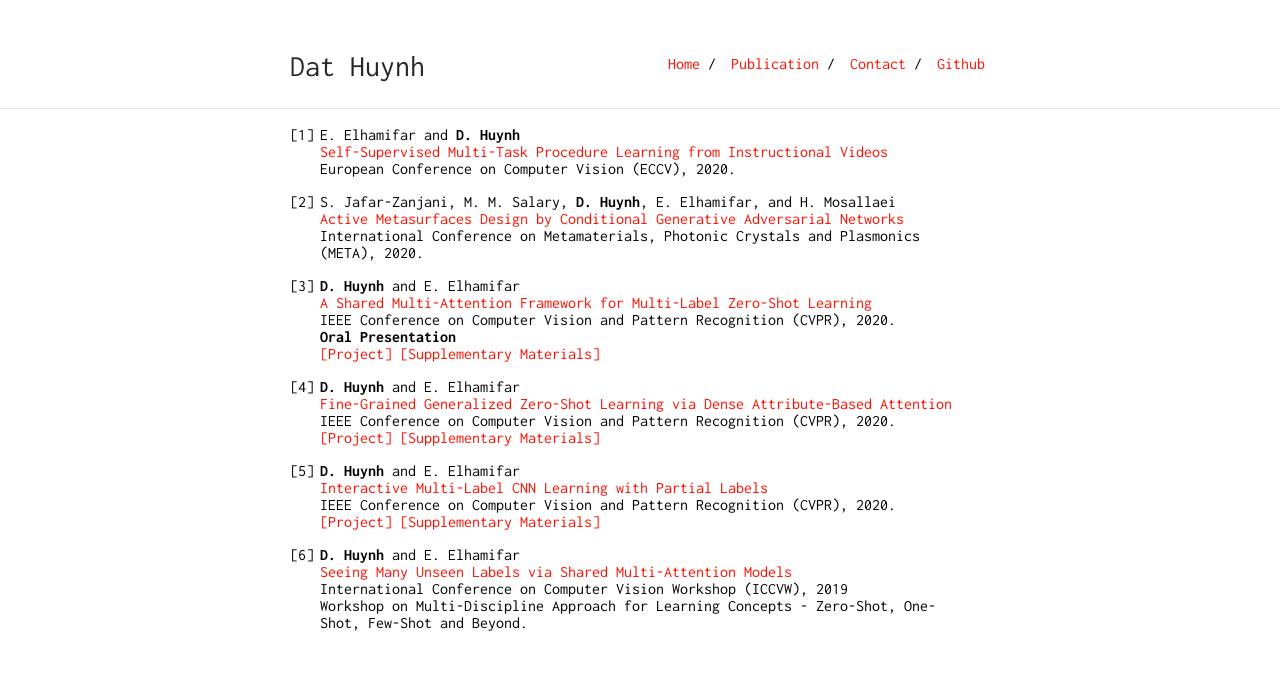
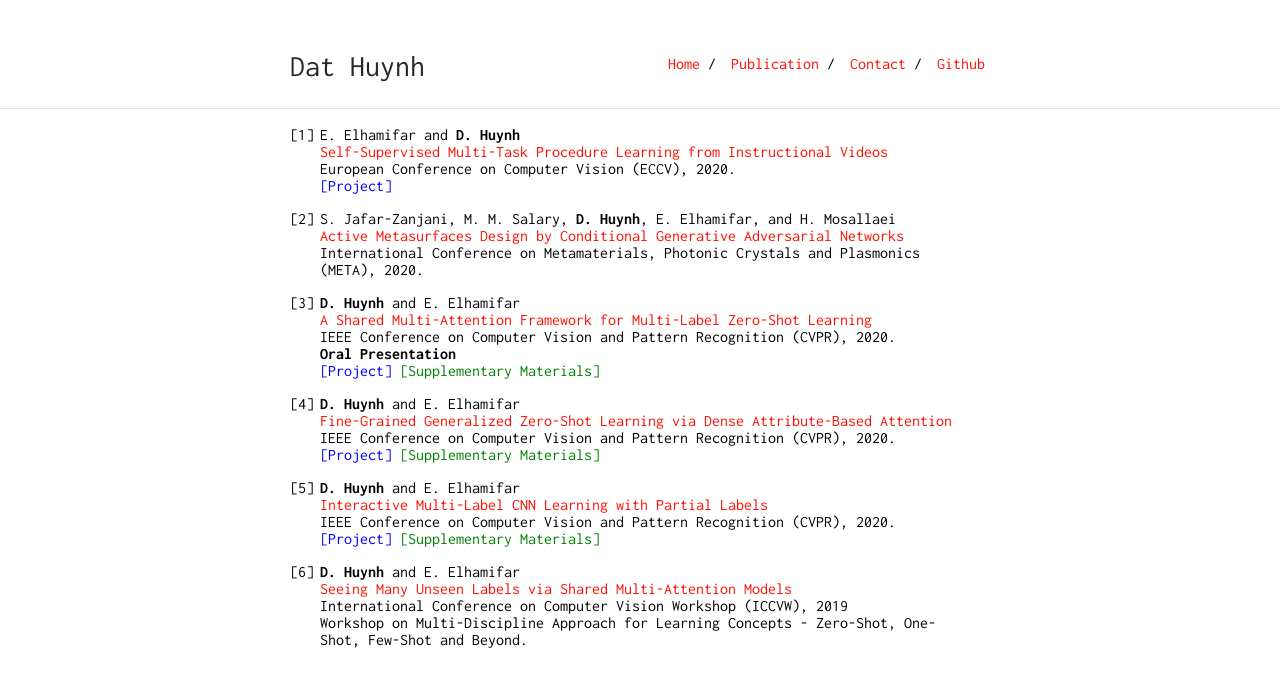
Before and after one commit to ZiweiXU/hbdat.github.io, a Jekyll site: the page built from publication.md, in a window 1280 px wide. Shown: the top 687 px of the page. Built offline with Jekyll 4.4.1, drawn with Linux system fonts in a browser that asks for light colours.

Commit message:
add selfsup project

```diff
--- a/publication.md
+++ b/publication.md
@@ -10,6 +10,7 @@ title: Dat Huynh
 		E. Elhamifar and <b>D. Huynh</b><br>
 		<a href="http://khoury.neu.edu/home/eelhami/publications/SelfSupProcLearn-ECCV2020.pdf">Self-Supervised Multi-Task Procedure Learning from Instructional Videos</a><br>
 		European Conference on Computer Vision (ECCV), 2020.<br>
+		<a href="https://github.com/hbdat/eccv20_Multi_Task_Procedure_Learning" style="color:blue;">[Project]</a>
 	</p>
 </li>
 
@@ -27,8 +28,8 @@ title: Dat Huynh
 		<a href="http://khoury.neu.edu/home/eelhami/publications/MultiAtt-MLZSL-CVPR20.pdf">A Shared Multi-Attention Framework for Multi-Label Zero-Shot Learning</a><br>
 		IEEE Conference on Computer Vision and Pattern Recognition (CVPR), 2020.<br>
 		<b>Oral Presentation</b><br>
-		<a href="https://github.com/hbdat/cvpr20_LESA">[Project]</a>
-		<a href="http://www.ccs.neu.edu/home/eelhami/publications/MultiAtt-MLZSL-CVPR20-suppmat.pdf">[Supplementary Materials]</a><br>
+		<a href="https://github.com/hbdat/cvpr20_LESA" style="color:blue;">[Project]</a>
+		<a href="http://www.ccs.neu.edu/home/eelhami/publications/MultiAtt-MLZSL-CVPR20-suppmat.pdf" style="color:green;">[Supplementary Materials]</a><br>
 	</p>
 </li>
 
@@ -37,8 +38,8 @@ title: Dat Huynh
 		<b>D. Huynh</b> and E. Elhamifar<br>
 		<a href="http://khoury.neu.edu/home/eelhami/publications/FineGrainedZSL-CVPR20.pdf">Fine-Grained Generalized Zero-Shot Learning via Dense Attribute-Based Attention</a><br>
 		IEEE Conference on Computer Vision and Pattern Recognition (CVPR), 2020.<br>
-		<a href="https://github.com/hbdat/cvpr20_DAZLE">[Project]</a>
-		<a href="http://www.ccs.neu.edu/home/eelhami/publications/FineGrainedZSL-CVPR20-suppmat.pdf">[Supplementary Materials]</a><br>
+		<a href="https://github.com/hbdat/cvpr20_DAZLE" style="color:blue;">[Project]</a>
+		<a href="http://www.ccs.neu.edu/home/eelhami/publications/FineGrainedZSL-CVPR20-suppmat.pdf" style="color:green;">[Supplementary Materials]</a><br>
 	</p>
 </li>
 
@@ -47,8 +48,8 @@ title: Dat Huynh
 		<b>D. Huynh</b> and E. Elhamifar<br>
 		<a href="http://khoury.neu.edu/home/eelhami/publications/InteractiveCMLL-CVPR20.pdf">Interactive Multi-Label CNN Learning with Partial Labels</a><br>
 		IEEE Conference on Computer Vision and Pattern Recognition (CVPR), 2020.<br>
-		<a href="https://github.com/hbdat/cvpr20_IMCL">[Project]</a>
-		<a href="http://www.ccs.neu.edu/home/eelhami/publications/InteractiveCMLL-CVPR20-suppmat.pdf">[Supplementary Materials]</a><br>
+		<a href="https://github.com/hbdat/cvpr20_IMCL" style="color:blue;">[Project]</a>
+		<a href="http://www.ccs.neu.edu/home/eelhami/publications/InteractiveCMLL-CVPR20-suppmat.pdf" style="color:green;">[Supplementary Materials]</a><br>
 	</p>
 </li>
 
```
